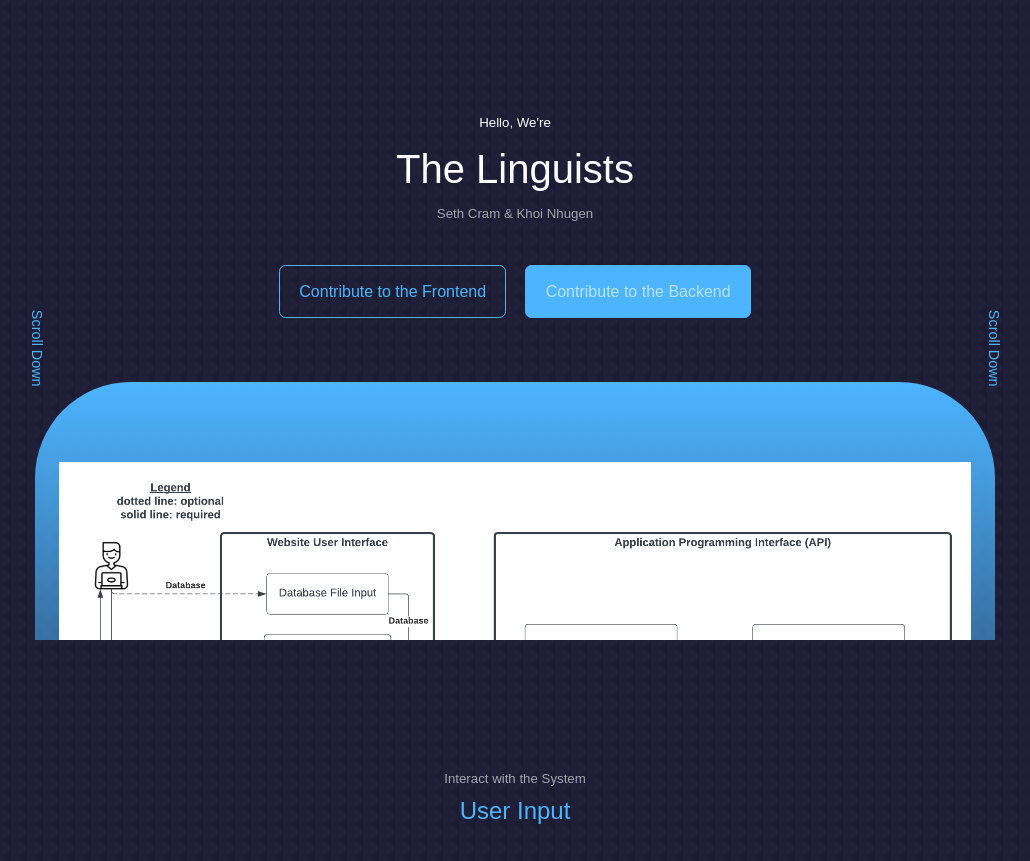
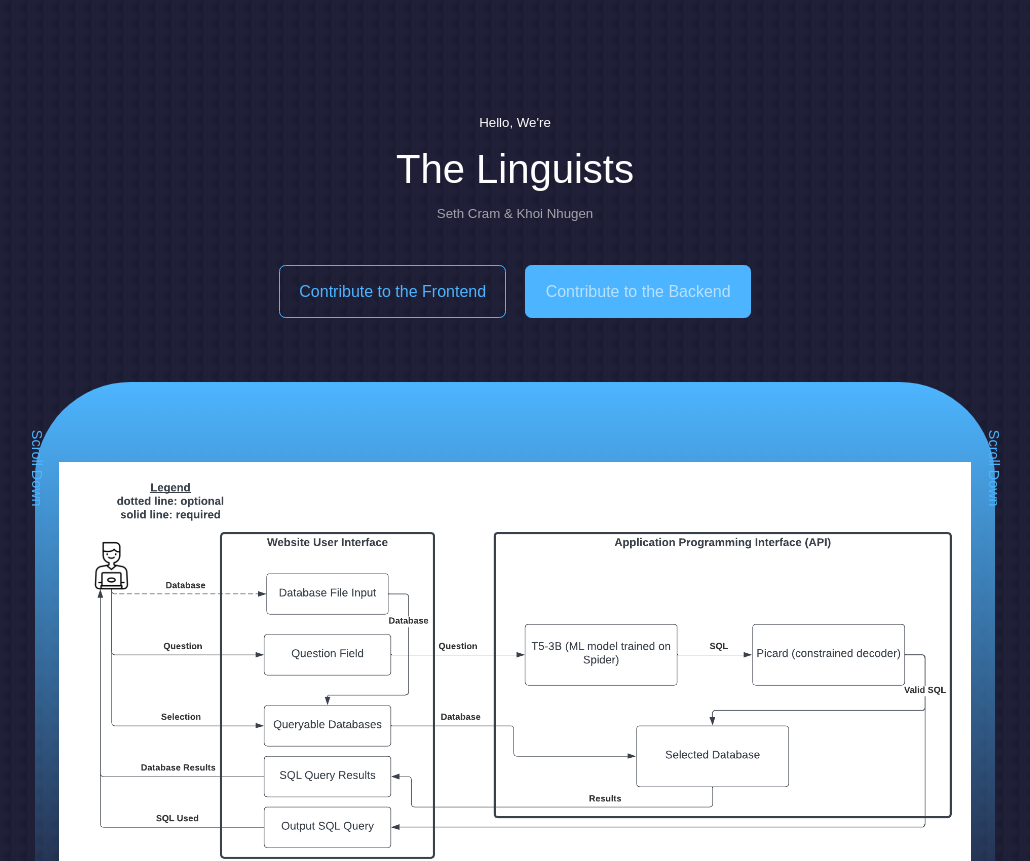
Before and after one commit to SethCram/linguists-client, a React (Create React App) app: page / in a window 1280 px wide. Shown: the top 861 px of the page, without its empty margins (125-1155 px from the left). Built offline with nearby package versions, Linux system fonts and the light colour scheme; no server answers.

Commit message:
allowed header more space

```diff
--- a/src/components/header/Header.css
+++ b/src/components/header/Header.css
@@ -1,7 +1,6 @@
 header {
-    height: 80vh;
+    height: 110vh;
     padding-top: 7rem;
-    overflow: hidden;
 }
 
 .header__container {
@@ -21,13 +20,12 @@ header {
 }
 
 /* PERSONAL IMAGE */
-.development__process {
+.header__block__diagram {
     background: linear-gradient(var(--color-primary), transparent);
     width: 60rem;
     height: 35rem; /* originally 30 */
     margin-top: 4rem;
     border-radius: 6rem 6rem 0 0; /*top left, top right, bot left, bot right*/
-    overflow: hidden;
     padding: 5rem 1.5rem 1.5rem 1.5rem;
     position: absolute;
     left: calc(50% - 30rem);
@@ -58,7 +56,7 @@ header {
         height: 40vh;  /* height: 68vh; */ /* vh = viewport height*/
     }
 
-    .development__process, .scroll__down__right, .scroll__down__left {
+    .header__block__diagram, .scroll__down__right, .scroll__down__left {
         display: none;
     }
 }
@@ -69,7 +67,7 @@ header {
         height: 50vh; /*100vh;*/
     }
 
-   .scroll__down__right, .development__process, .scroll__down__left {
+   .scroll__down__right, .header__block__diagram, .scroll__down__left {
         display: none;
     }
 }
--- a/src/components/header/Header.jsx
+++ b/src/components/header/Header.jsx
@@ -1,6 +1,6 @@
 import CallToAction from "./CallToAction";
 import "./Header.css"
-import ME from "../../assets/Linguists Project Conceptual View.png"
+import BLOCK_DIAGRAM from "../../assets/Linguists Project Conceptual View.png"
 
 export default function Header() {
   return (
@@ -11,8 +11,8 @@ export default function Header() {
         <h5 className="text-light">Seth Cram & Khoi Nhugen</h5>
         <CallToAction />
 
-        <div className='development__process'>
-          <img src={ME} alt="development__process" />
+        <div className='header__block__diagram'>
+          <img src={BLOCK_DIAGRAM} alt="header__block__diagram" />
         </div>
 
         <a href="#userinput" className='scroll__down__right'>Scroll Down</a>
```
